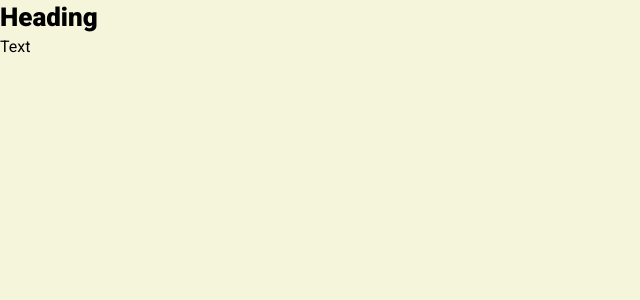
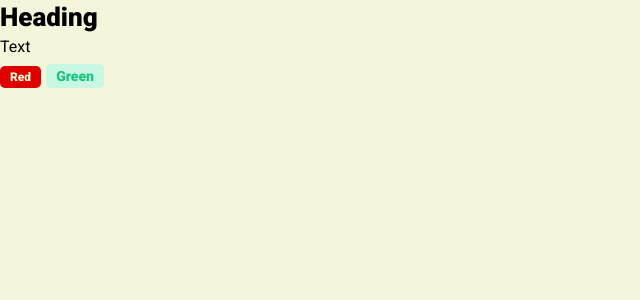
Before and after one commit to mukhammadjondev/education-app, a Next.js app: page / in a window 1280 px wide. Shown: the top 300 px of the page, without its empty margins (0-640 px from the left). Built offline with nearby package versions, Linux system fonts and the light colour scheme.

Commit message:
tag component

```diff
--- a/src/components/index.ts
+++ b/src/components/index.ts
@@ -1,2 +1,3 @@
 export { default as Heading } from './heading/heading'
 export { default as Text } from './text/text'
+export { default as Tag } from './tag/tag'
--- /dev/null
+++ b/src/components/tag/tag.module.css
@@ -0,0 +1,36 @@
+.tag {
+  display: inline-block;
+  margin-right: 5px;
+  margin-top: 5px;
+  border-radius: 5px;
+}
+
+.sm {
+  padding: 5px 10px;
+  font-size: 12px;
+  line-height: 12px;
+}
+
+.md {
+  padding: 5px 10px;
+  font-size: 14px;
+  line-height: 14px;
+}
+
+.red {
+  color: var(--white);
+  background-color: #de0000;
+  font-weight: bold;
+}
+
+.green {
+  color: var(--green);
+  background-color: var(--green-light);
+  font-weight: bold;
+}
+
+.primary {
+  color: var(--primary);
+  background-color: none;
+  border: 1px solid var(--primary);
+}
--- /dev/null
+++ b/src/components/tag/tag.tsx
@@ -0,0 +1,17 @@
+import { TagProps } from "./tag.props";
+import styles from './tag.module.css';
+import cn from 'classnames';
+
+const Tag = ({size = 'md', color = 'primary', children}: TagProps): JSX.Element => {
+  return <div className={cn(styles.tag, {
+    [styles.sm]: size === 'sm',
+    [styles.md]: size === 'md',
+    [styles.red]: color === 'red',
+    [styles.primary]: color === 'primary',
+    [styles.green]: color === 'green',
+  })}>
+    {children}
+  </div>
+}
+
+export default Tag
--- a/src/pages/index.tsx
+++ b/src/pages/index.tsx
@@ -1,10 +1,12 @@
-import { Heading, Text } from "../components";
+import { Heading, Tag, Text } from "../components";
 
 export default function Index() {
   return (
     <>
       <Heading tag="h1">Heading</Heading>
       <Text size="md">Text</Text>
+      <Tag size="sm" color="red">Red</Tag>
+      <Tag color="green">Green</Tag>
     </>
   )
 }
```
Also changed, not shown: src/components/tag/tag.props.ts (added, +7 -0 lines).
